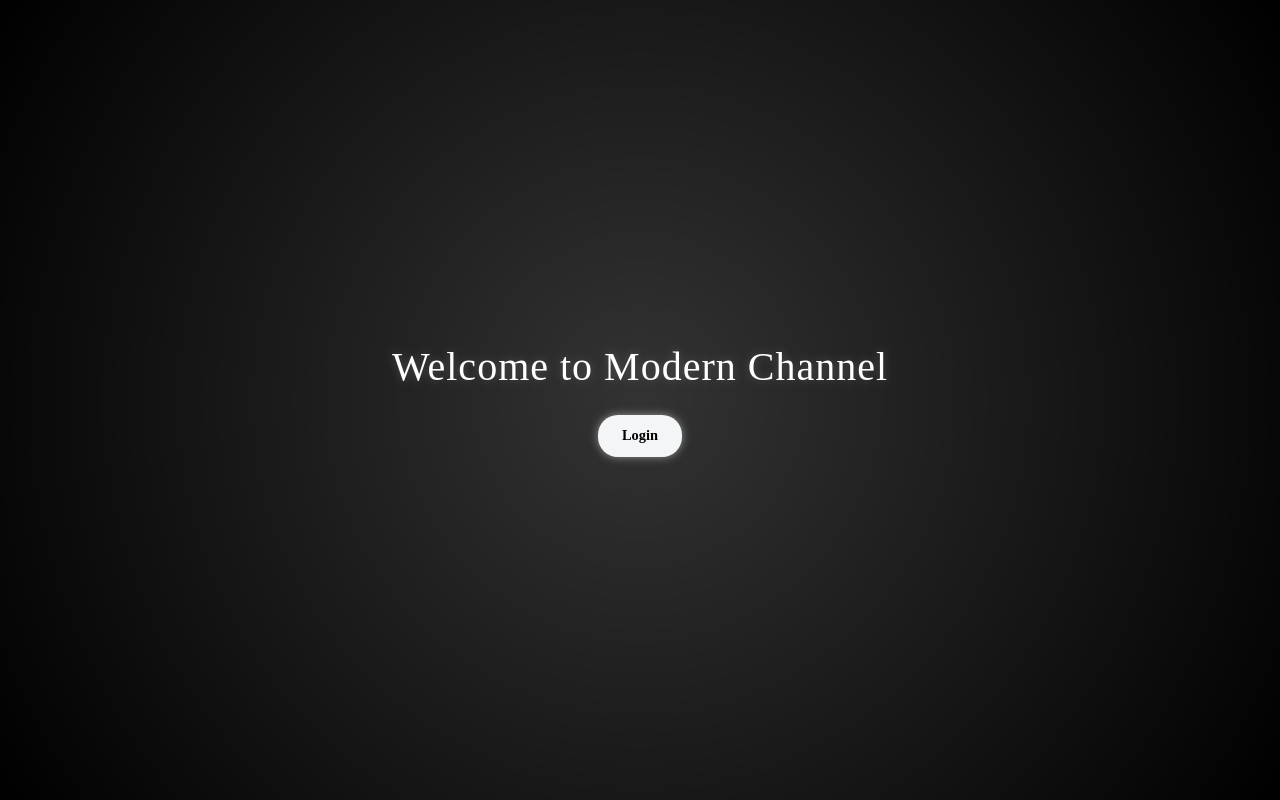
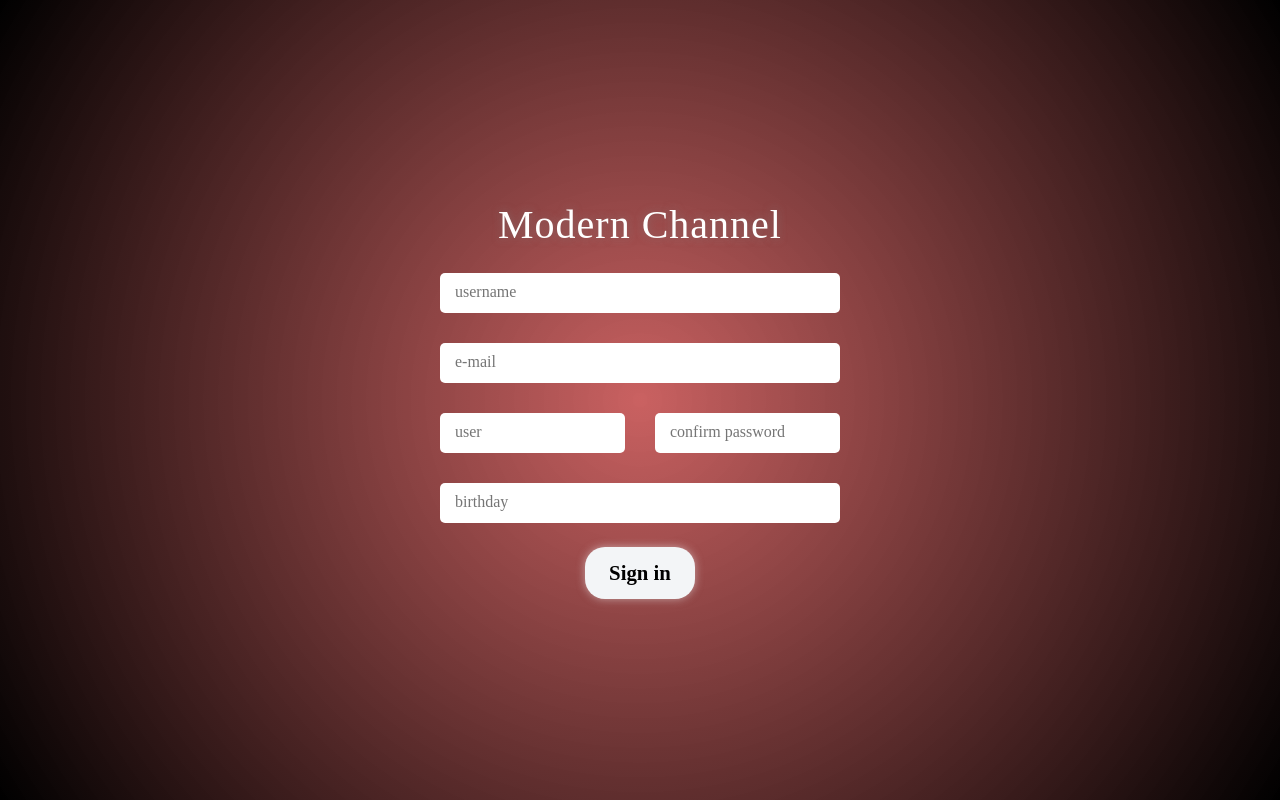
Before and after one commit to lfmutton/ModernChannel, a React (Vite) app: page /signup in a window 1280 px wide. Built offline with nearby package versions, Linux system fonts and the light colour scheme.

Commit message:
changing the login and sign in pages

```diff
--- a/src/components/Button.tsx
+++ b/src/components/Button.tsx
@@ -26,7 +26,7 @@ const Button: React.FC<ButtonProps> = ({
         to={to}
         style={{
           padding: "10px 24px",
-          fontSize: "0.9rem",
+          fontSize: "1.3rem",
           fontWeight: 600,
           borderRadius: "20px",
           border: "none",
--- a/src/screens/LoginPage.tsx
+++ b/src/screens/LoginPage.tsx
@@ -40,17 +40,55 @@ const LoginPage: React.FC = () => {
           letterSpacing: "1px",
         }}
       >
-        Welcome to Modern Channel
+        Modern Channel
       </h1>
+      <div
+        style={{
+          display: "flex",
+          gap: "20px",
+          flexDirection: "column",
+          marginBottom: "24px",
+        }}
+      >
+        <textarea
+          placeholder="username"
+          style={{
+            height: "40px",
+            width: "400px",
+            paddingLeft: "15px",
+            paddingTop: "7px",
+            paddingBottom: "7px",
+            border: "none",
+            outline: "none",
+            resize: "none",
+            borderRadius: "5px",
+          }}
+        ></textarea>
+
+        <textarea
+          placeholder="password"
+          style={{
+            height: "40px",
+            width: "400px",
+            paddingLeft: "15px",
+            paddingTop: "7px",
+            paddingBottom: "7px",
+            border: "none",
+            outline: "none",
+            resize: "none",
+            borderRadius: "5px",
+          }}
+        ></textarea>
+      </div>
 
       <div style={{ display: "flex", gap: "15px" }}>
         <Button
           color="#f3f5f7"
-          hoverColor="#ff6b4a"
+          hoverColor="#0075ea"
           onClick={handleSignUp}
           to="/signup"
         >
-          Sign Up
+          Login
         </Button>
       </div>
     </div>
--- a/src/screens/SignUpPage.tsx
+++ b/src/screens/SignUpPage.tsx
@@ -29,7 +29,7 @@ const SignUpPage: React.FC = () => {
         color: "white",
         fontFamily: "IBM Plex Serif",
         background:
-          "radial-gradient(circle, rgba(0,0,0,0.8) 0%, rgba(0,0,0,1) 100%)",
+          "radial-gradient(circle, rgba(189, 58, 58, 0.8) 0%, rgba(0,0,0,1) 100%)",
       }}
     >
       <h1
@@ -40,17 +40,108 @@ const SignUpPage: React.FC = () => {
           letterSpacing: "1px",
         }}
       >
-        Welcome to Modern Channel
+        Modern Channel
       </h1>
+
+      <div
+        style={{
+          display: "flex",
+          gap: "30px",
+          flexDirection: "column",
+          marginBottom: "24px",
+        }}
+      >
+        <textarea
+          placeholder="username"
+          style={{
+            height: "40px",
+            width: "400px",
+            paddingLeft: "15px",
+            paddingTop: "7px",
+            paddingBottom: "7px",
+            border: "none",
+            outline: "none",
+            resize: "none",
+            borderRadius: "5px",
+          }}
+        ></textarea>
+
+        <textarea
+          placeholder="e-mail"
+          style={{
+            height: "40px",
+            width: "400px",
+            paddingLeft: "15px",
+            paddingTop: "7px",
+            paddingBottom: "7px",
+            border: "none",
+            outline: "none",
+            resize: "none",
+            borderRadius: "5px",
+          }}
+        ></textarea>
+
+        <div
+          style={{
+            display: "flex",
+            gap: "30px",
+          }}
+        >
+          <textarea
+            placeholder="user"
+            style={{
+              height: "40px",
+              width: "185px",
+              paddingLeft: "15px",
+              paddingTop: "7px",
+              paddingBottom: "7px",
+              border: "none",
+              outline: "none",
+              resize: "none",
+              borderRadius: "5px",
+            }}
+          ></textarea>
+
+          <textarea
+            placeholder="confirm password"
+            style={{
+              height: "40px",
+              width: "185px",
+              paddingLeft: "15px",
+              paddingTop: "7px",
+              paddingBottom: "7px",
+              border: "none",
+              outline: "none",
+              resize: "none",
+              borderRadius: "5px",
+            }}
+          ></textarea>
+        </div>
+
+        <textarea
+          placeholder="birthday"
+          style={{
+            height: "40px",
+            width: "400px",
+            paddingLeft: "15px",
+            paddingTop: "7px",
+            paddingBottom: "7px",
+            border: "none",
+            outline: "none",
+            resize: "none",
+            borderRadius: "5px",
+          }}
+        ></textarea>
+      </div>
 
       <div style={{ display: "flex", gap: "15px" }}>
         <Button
           color="#f3f5f7"
-          hoverColor="#0075ea"
+          hoverColor="#ff6b4a"
           onClick={handleLogin}
           to="/login"
         >
-          Login
+          Sign in
         </Button>
       </div>
     </div>
--- a/src/screens/WelcomePage.tsx
+++ b/src/screens/WelcomePage.tsx
@@ -34,7 +34,7 @@ const WelcomeScreen: React.FC = () => {
     >
       <h1
         style={{
-          fontSize: "2.5rem",
+          fontSize: "3rem",
           marginBottom: "1.5rem",
           textShadow: "0 0 8px rgba(127, 124, 124, 0.5)",
           letterSpacing: "1px",
```
